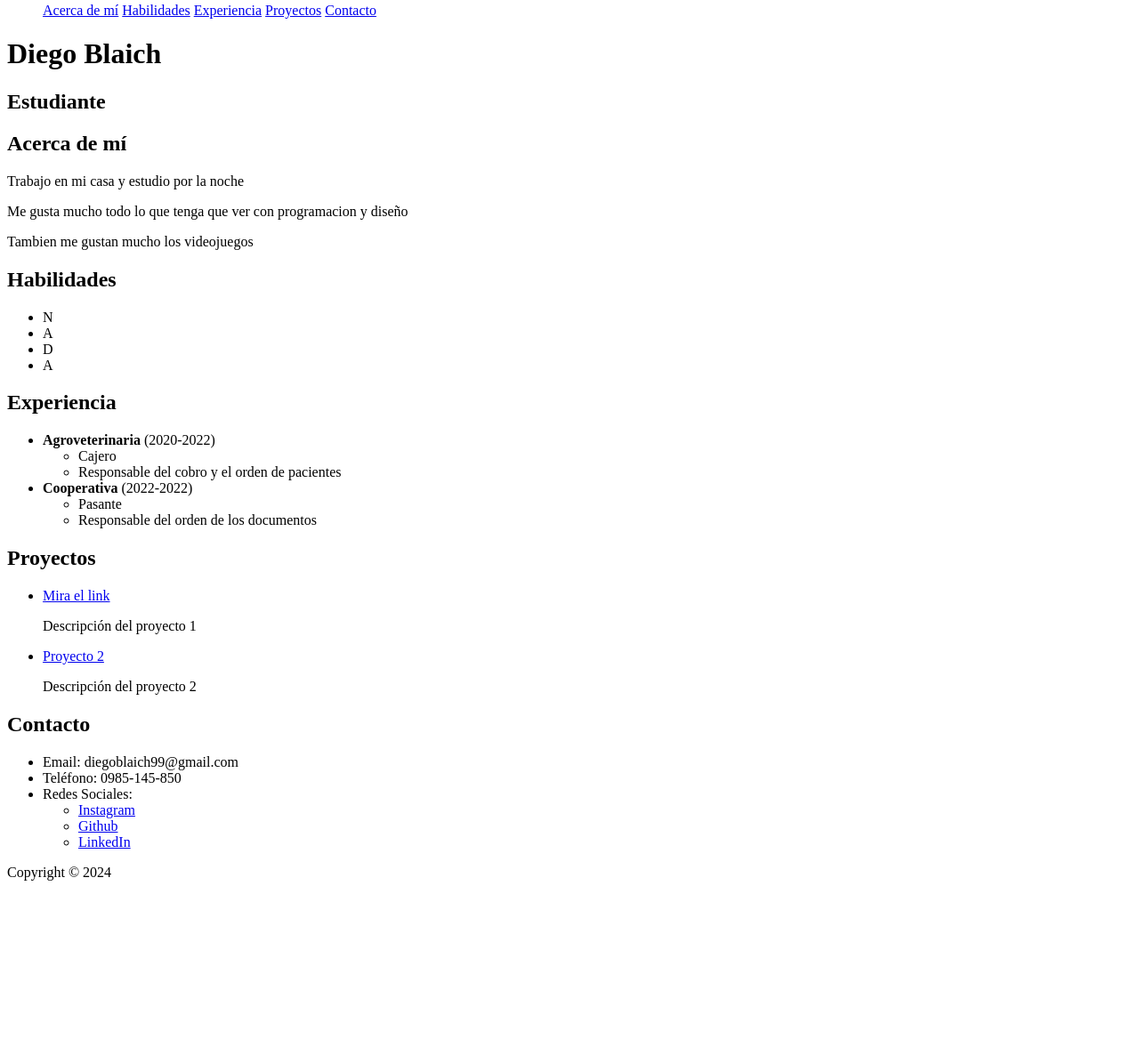
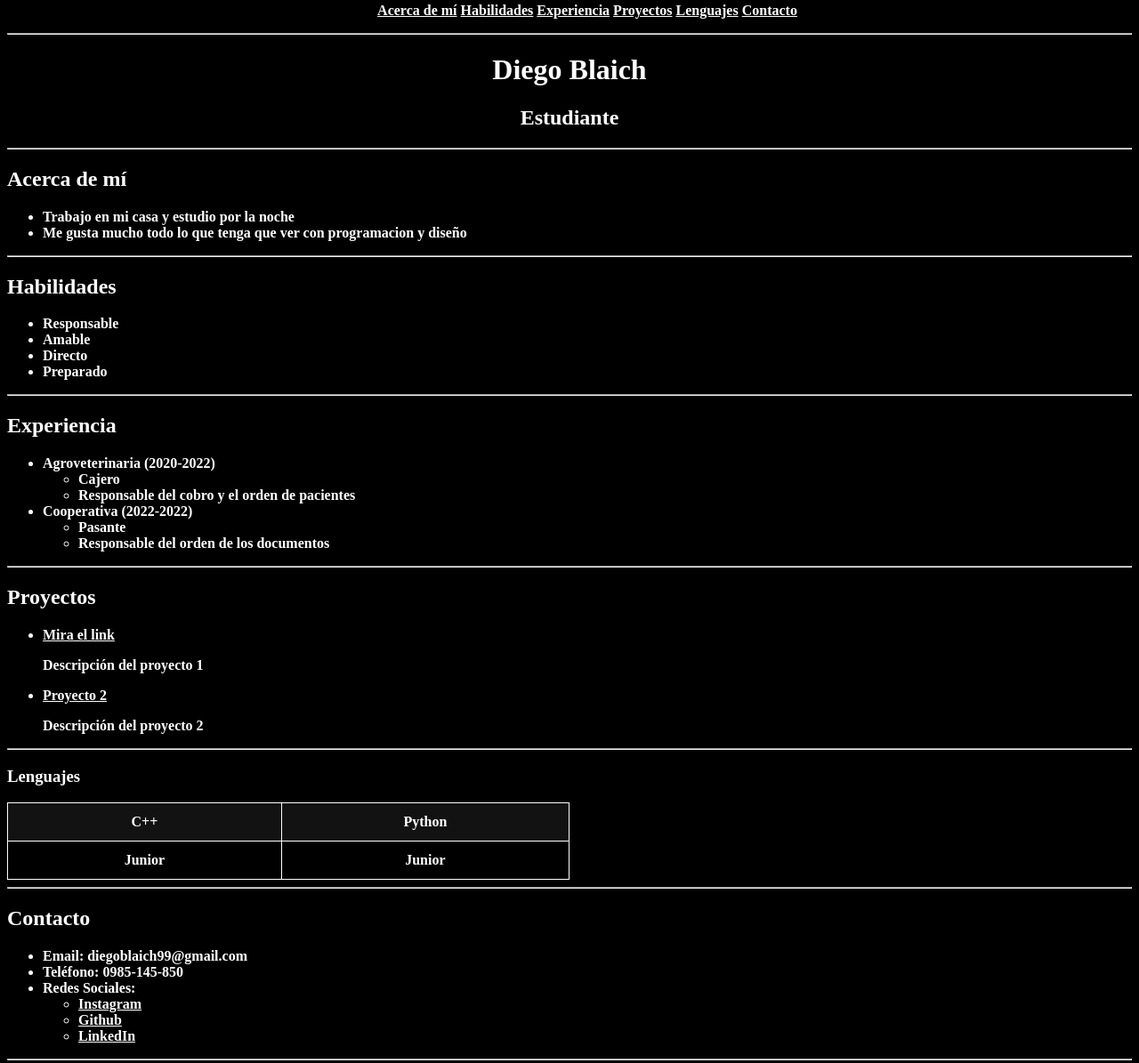
Before and after one commit to Blaicho/Miportfolio, a plain HTML site: page index.html in a window 1280 px wide. Shown: the part 13-1208 px from the top of the page at 89% size. Before the commit the page ends 1019 px from the top, so only its background shows below. Drawn offline with Linux system fonts and the light colour scheme.

Commit message:
Add files via upload

```diff
--- a/index.html
+++ b/index.html
@@ -2,6 +2,7 @@
 <html>
   <head>
     <title>Mi portafolio personal</title>
+    <link rel="stylesheet" href="style.css">
   </head>
   <body>
     <header>
@@ -11,28 +12,33 @@
           <a href="#habilidades">Habilidades</a>
           <a href="#experiencia">Experiencia</a>
           <a href="#proyectos">Proyectos</a>
+          <a href="#lenguajes">Lenguajes</a>
           <a href="#contacto">Contacto</a>
         </ul>
+        <hr>
       </nav>
       <h1>Diego Blaich</h1>
       <h2>Estudiante</h2>
     </header>
+    <hr>
     <main>
       <section id="acerca-de-mi">
         <h2>Acerca de mí</h2>
-          <p>Trabajo en mi casa y estudio por la noche</p>
-          <p>Me gusta mucho todo lo que tenga que ver con programacion y diseño</p>
-          <p>Tambien me gustan mucho los videojuegos</p>
-
+          <ul>
+          <li>Trabajo en mi casa y estudio por la noche</li>
+          <li>Me gusta mucho todo lo que tenga que ver con programacion y diseño</li>
+        </ul>
+        <hr>
       </section>
       <section id="habilidades">
         <h2>Habilidades</h2>
         <ul>
-          <li>N</li>
-          <li>A</li>
-          <li>D</li>
-          <li>A</li>
+          <li>Responsable</li>
+          <li>Amable</li>
+          <li>Directo</li>
+          <li>Preparado</li>
         </ul>
+        <hr>
       </section>
       <section id="experiencia">
         <h2>Experiencia</h2>
@@ -56,24 +62,39 @@
             </ul>
           </li>
         </ul>
+        <hr>
       </section>
       <section id="proyectos">
         <h2>Proyectos</h2>
         <ul>
           <li>
-            <a href="https://www.youtube.com/watch?v=dQw4w9WgXcQ"
+            <a href="https://www.youtube.com/watch?v=dQw4w9WgXcQ" target="_blank"
               >Mira el link</a
             >
             <p>Descripción del proyecto 1</p>
           </li>
           <li>
-            <a href="https://www.youtube.com/watch?v=dQw4w9WgXcQ"
-              >Proyecto 2</a
-            >
+            <a href="https://www.youtube.com/watch?v=dQw4w9WgXcQ" target="_blank"
+              >Proyecto 2</a>
             <p>Descripción del proyecto 2</p>
           </li>
         </ul>
+        <hr>
       </section>
+      <h3> Lenguajes </h3>
+      <section id="lenguajes">
+      <table>
+          <tr>
+              <th>C++</th>
+              <th>Python</th>
+          </tr>
+          <tr>
+              <td>Junior</td>
+              <td>Junior</td>
+          </tr>
+      </table>
+    </section>
+      <hr>
       <section id="contacto">
         <h2>Contacto</h2>
         <ul>
@@ -83,18 +104,19 @@
             Redes Sociales:
             <ul>
               <li>
-                <a href="https://www.instagram.com/diegoblaich/?hl=am-et">Instagram</a>
+                <a href="https://www.instagram.com/diegoblaich/?hl=am-et" target="_blank" >Instagram</a>
               </li>
               <li>
-                <a href="https://github.com/Blaicho">Github</a>
+                <a href="https://github.com/Blaicho" target="_blank" >Github</a>
               </li>
               <li>
-                <a href="https://py.linkedin.com/in/diego-blaich-a370572ba">LinkedIn</a>
+                <a href="https://py.linkedin.com/in/diego-blaich-a370572ba" target="_blank" >LinkedIn</a>
               </li>
             </ul>
           </li>
         </ul>
       </section>
+      <hr>
     </main>
     <footer>
       <p>Copyright &copy; 2024</p>
--- /dev/null
+++ b/style.css
@@ -0,0 +1,27 @@
+header{
+    text-align: center;
+}
+*{
+    color: white;
+    background-color: black;
+    font-weight: bold;
+}
+table {
+    width: 50%;
+    border-collapse: collapse;
+    margin-top: 10px;
+    text-align: center;
+  }
+  th, td {
+    color: #ffffff;
+    border: 1px solid #ffffff;
+    padding: 12px;
+  }
+
+  th {
+    background-color: #121212;
+  }
+
+  tr:hover {
+    background-color: #2c2c2c;
+  }
```
